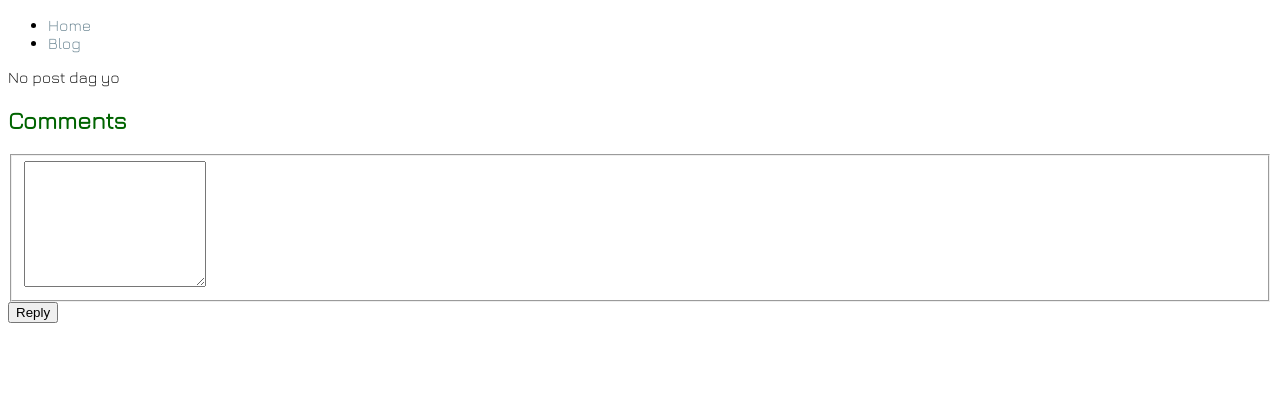
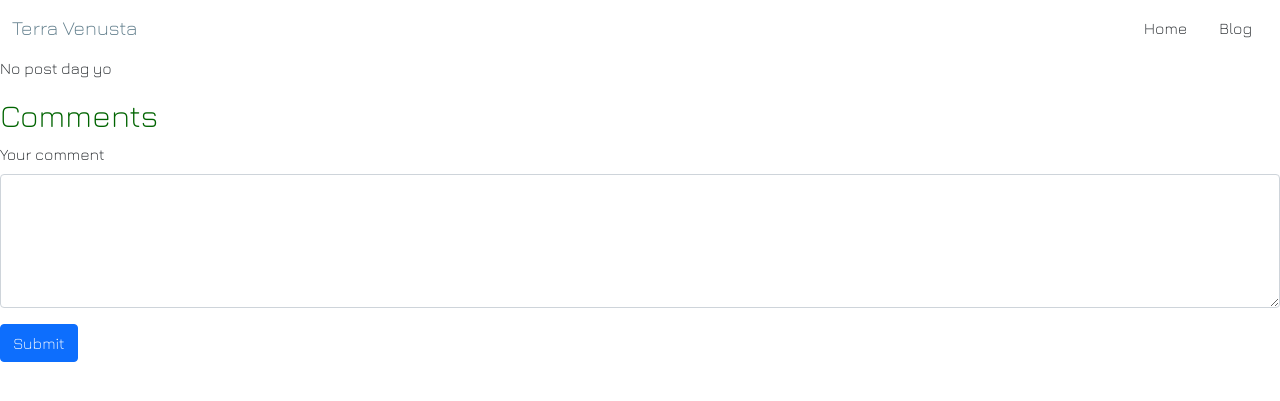
Before and after one commit to benfroelich/xenia-website, a Django app: template blog/templates/blog/post.html in a window 1280 px wide. Shown: the top 401 px of the page. Run offline with Django 3.2, Linux system fonts and the light colour scheme; the template is opened without the code that fills it, so the values that code supplies are empty.

Commit message:
bootstrap and comment reply toggling

```diff
--- a/blog/apps.py
+++ b/blog/apps.py
@@ -1,5 +1,4 @@
 from django.apps import AppConfig
-
 
 class BlogConfig(AppConfig):
     default_auto_field = 'django.db.models.BigAutoField'
--- a/blog/models.py
+++ b/blog/models.py
@@ -58,6 +58,10 @@ class Thread(models.Model):
     class Meta:
         ordering = ['-pk']
 
+    @property
+    def chain_id(self):
+        return f'thread_{self.pk}_post_{self.post.pk}'
+
 class Comment(PublishMeta):
     thread = models.ForeignKey(Thread, on_delete=models.CASCADE, default=0)
     comment_text = models.TextField(max_length=10000)
--- a/blog/static/blog/style.css
+++ b/blog/static/blog/style.css
@@ -8,3 +8,5 @@ a {
 /*body {
     background: white url("images/404-mateo.png") no-repeat;
 }*/
+comment-form-hidden {
+}
--- a/blog/templates/blog/comment_response.html
+++ b/blog/templates/blog/comment_response.html
@@ -1,10 +1,19 @@
-<form action="{% url 'blog:comment' post_id thread_id %}" method="post" class="{{ form_class }}">
-{% csrf_token %}
-<fieldset>
-  {% if error_message %}
-    <p><strong>{{ error_message }}</strong></p>
-  {% endif %}
-  <textarea id="comment" name="comment" required minlength="4" maxlength=1000 rows=8></textarea>
-</fieldset>
-<input type="submit" class="comment-toggle" value="Reply">
+<!-- form_class is used to allow hiding the form for replies to existing threads using css and js -->
+{% if thread_id != 'new' %}
+  <button class="btn btn-primary" type="button" data-bs-toggle="collapse" data-bs-target="#{{form_id}}"
+    aria-expanded="false" aria-controls={{form_id}}>
+    Reply
+  </button>
+{% endif %}
+<form action="{% url 'blog:comment' post_id thread_id %}" method="post" class="{{ form_class }}" id="{{form_id}}">
+  {% csrf_token %}
+  <div class="mb-3">
+    {% if error_message %} <!-- TODO why here? -->
+      <p><strong>{{ error_message }}</strong></p>
+    {% endif %}
+    <label for="{{form_id}}_text" class="form-label">Your comment</label>
+    <textarea id="{{form_id}}_text" class="form-control"
+      name="comment" required minlength="4" maxlength=1000 rows=5></textarea>
+  </div>
+  <button type="submit" class="btn btn-primary">Submit</button>
 </form>
--- a/blog/templates/blog/post.html
+++ b/blog/templates/blog/post.html
@@ -2,6 +2,7 @@
 {% block title %}{{ post.title }}{% endblock %}
 {% block content %}
   {% if post %}
+<div class="container">
   <h1>{{ post.title }}</h1>
   <p>published {{ post.pub_date }}</p>
   {% if post.pub_date != post.edit_date %}
@@ -13,24 +14,27 @@
   {% endif %}
   <h2>Comments</h2>
   <div>
-    {% include 'blog/comment_response.html' with post_id=post.pk thread_id="new" form_class="comment-form-visible" %} </div>
+    {% include 'blog/comment_response.html' with form_id="new_comment" post_id=post.pk thread_id="new" form_class="collapse show" %}
+  </div>
   {% for t in post.thread_set.all %}
   {% if t.comment_set.count > 0 %}
     <div>
       {% for c in t.comment_set.all %}
       <p>
-        {% if c.author %} {{ c.author }}
-        {% else %} anonymous {% endif %}
+        {{ c.author|default:"anonymous" }}
         wrote on {{ c.pub_date }}
         {% if c.edit_date != c.edit_date %}
         edited on {{ c.edit_date }} {% endif %}
       </p>
       <p>{{ c.comment_text }}</p>
       {% endfor %}
-      {% include 'blog/comment_response.html' with post_id=post.pk thread_id=t.pk form_class="comment-form-hidden" %}
+      <div>
+        {% include 'blog/comment_response.html' with form_id=t.chain_id post_id=post.pk thread_id=t.pk form_class="collapse" %}
+      </div>
     </div>
   {% endif %}
   {% endfor %}
+</div>
 <!-- <script>
   // TODO move
   let comments = ['one', 'two', 'three']
--- a/templates/base.html
+++ b/templates/base.html
@@ -1,8 +1,14 @@
-<!DOCTYPE html>
+<!doctype html>
 <html lang="en">
 
 <head>
   {% load static %}
+  <!-- Required meta tags -->
+  <meta charset="utf-8">
+  <meta name="viewport" content="width=device-width, initial-scale=1">
+
+  <!-- bootstrap css -->
+  <link href="https://cdn.jsdelivr.net/npm/bootstrap@5.0.2/dist/css/bootstrap.min.css" rel="stylesheet" integrity="sha384-EVSTQN3/azprG1Anm3QDgpJLIm9Nao0Yz1ztcQTwFspd3yD65VohhpuuCOmLASjC" crossorigin="anonymous">
   <link rel="stylesheet" type="text/css" href="{% static 'brand.css' %}">
   <link rel="stylesheet" type="text/css" href="{% static 'blog/style.css' %}">
   <link rel="preconnect" href="https://fonts.googleapis.com">
@@ -12,13 +18,21 @@
 </head>
 
 <body>
+
+  <!-- top navigation bar -->
   <div id="top-menu">
-    {% block topmenu %}
-    <ul>
-      <li><a href="/">Home</a></li>
-      <li><a href="{% url 'blog:index'%}">Blog</a></li>
-    </ul>
-    {% endblock %}
+  <nav class="navbar navbar-expand-lg">
+    <div class="container-fluid">
+      <a class="navbar-brand" href="#">{% block navtitle %}Terra Venusta{% endblock %}</a>
+        <ul class="navbar-nav">
+          {% block topmenu %}
+            <li><a class="dropdown-item" href="/">Home</a></li>
+            <li><a class="dropdown-item" href="{% url 'blog:index'%}">Blog</a></li>
+          {% endblock %}
+        </ul>
+    </div>
+  </nav>
+
   </div>
   <div id="sidebar">
     {% block sidebar %}
@@ -29,6 +43,8 @@
     {% block content %}
     {% endblock %}
   </div>
+  <!-- bootstrap js  -->
+<script src="https://cdn.jsdelivr.net/npm/bootstrap@5.0.2/dist/js/bootstrap.bundle.min.js" integrity="sha384-MrcW6ZMFYlzcLA8Nl+NtUVF0sA7MsXsP1UyJoMp4YLEuNSfAP+JcXn/tWtIaxVXM" crossorigin="anonymous"></script>
 </body>
 
 </html>
```
